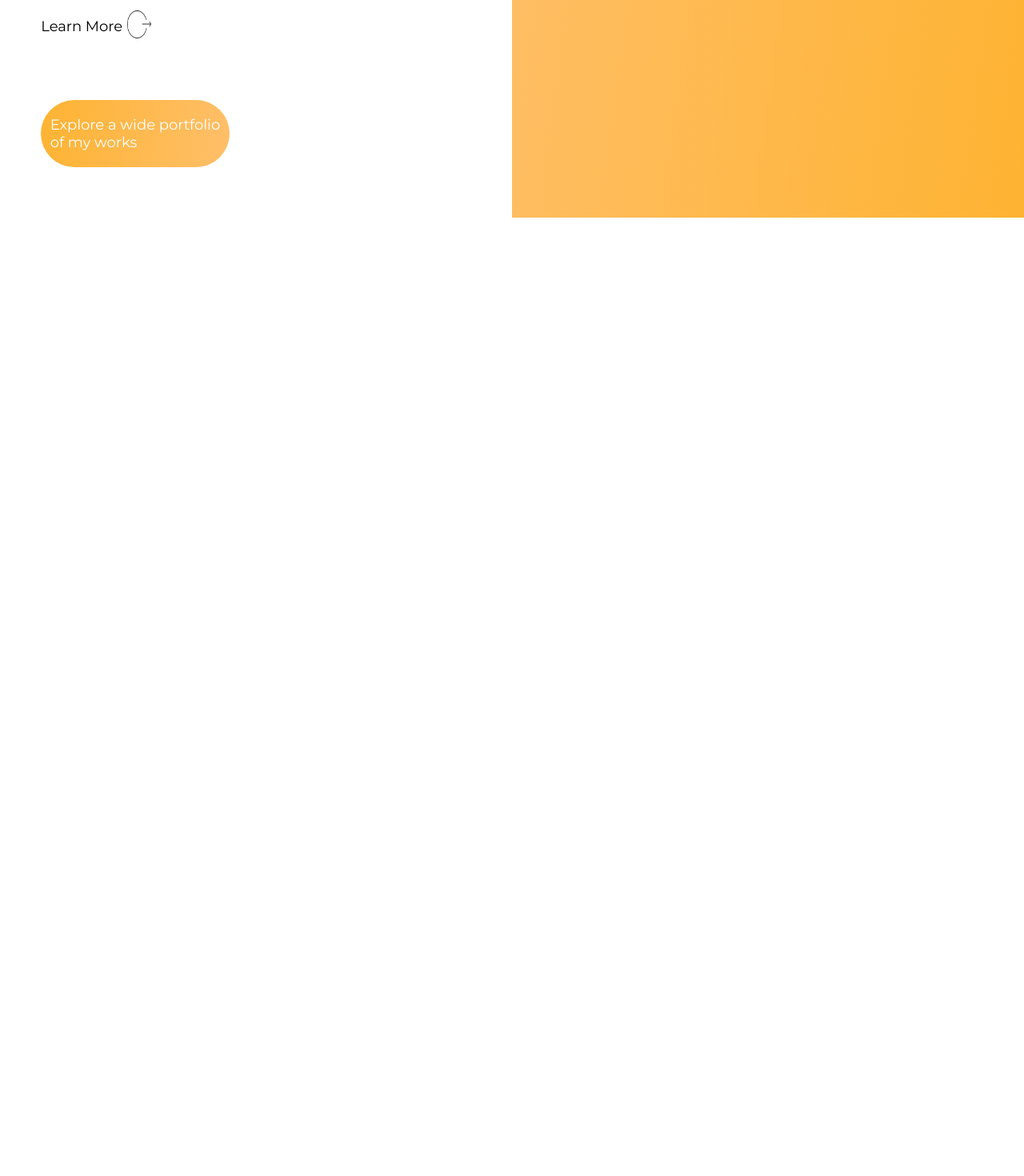
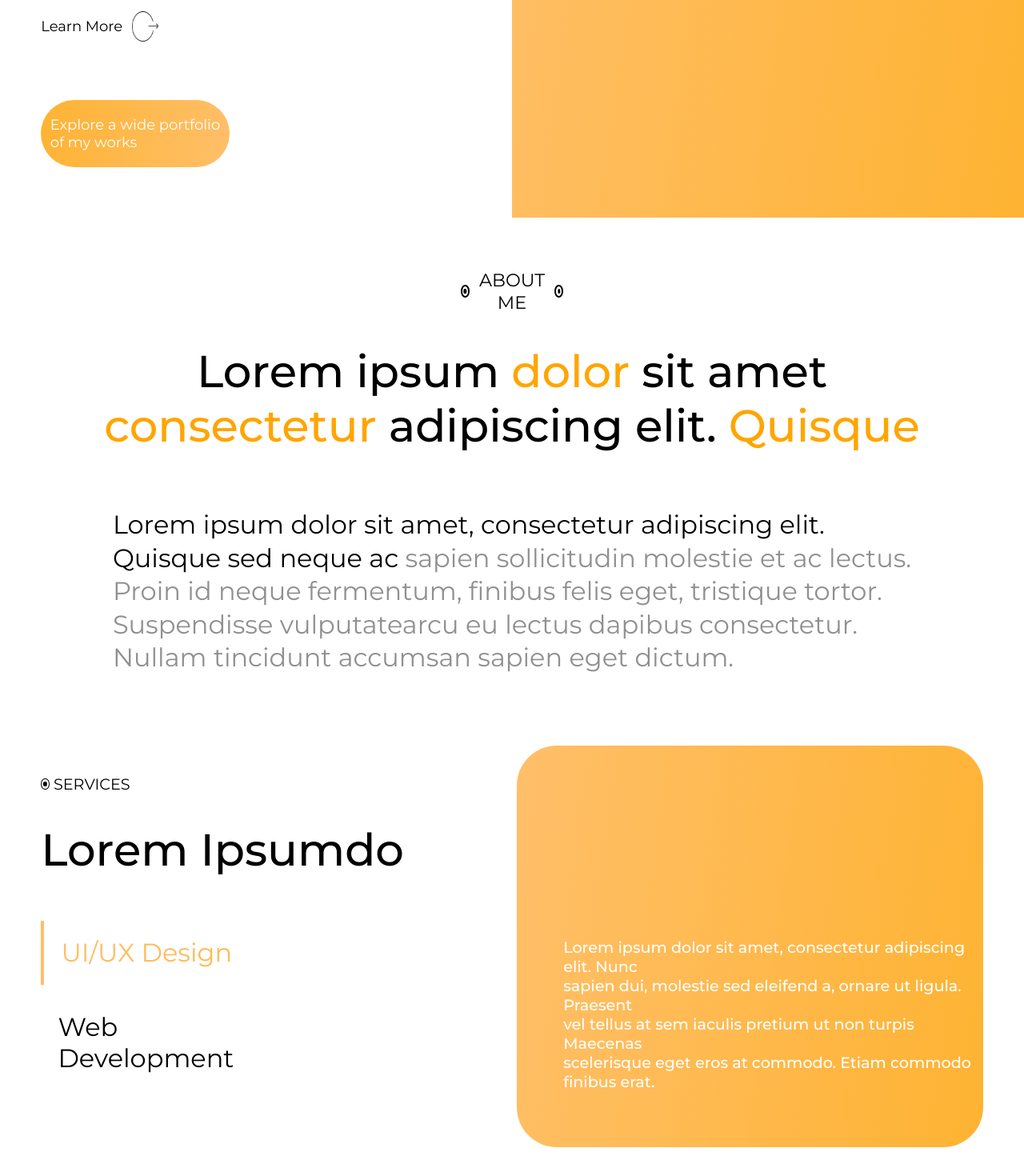
Before and after one commit to Suraj7149/Portfolio-Website, a React (Vite) app: page / in a window 1280 px wide. Shown: the part 528-1998 px from the top of the page at 80% size. Before the commit the page ends 800 px from the top, so only its background shows below. Built offline with nearby package versions, Linux system fonts and the light colour scheme.

Commit message:
updated multiple segments

```diff
--- a/src/App.css
+++ /dev/null
@@ -1,11 +0,0 @@
-:root{
-  --primary-bg-color: white;
-  --secondary-bg-color: #f0f0f0;
-  --terirary-bg-color: black;
-}
-.App{
-  height: 100vh;
-  width: 100vw;
-  display: flex;
-  background-color: var(--primary-bg-color);
-}
--- a/src/App.jsx
+++ /dev/null
@@ -1,12 +0,0 @@
-import React from 'react'
-import './App.css'
-
-const App = () => {
-  return (
-    <div className="App">
-
-    </div>
-  )
-}
-
-export default App
--- /dev/null
+++ b/src/Components/About.css
@@ -0,0 +1,70 @@
+.about_me{
+    height: 70vh;
+    width: 100vw;
+    display: flex;
+    flex-direction: column;
+    justify-self: center;
+    align-items: center;
+}
+
+.about_me h1{
+    text-align: center;
+}
+
+.heading{
+    display: flex;
+    align-items: center;
+    text-align: center;
+    justify-content: center;
+    height: 10%;
+    width: 10%;
+    margin-top: 5%;
+    gap: 5%;
+}
+
+.heading a{
+    text-decoration: none;
+    color: black;
+    font-size: 140%;
+}
+
+
+.about_me h1{
+    font-weight: 500;
+    font-size: 350%;
+}
+
+.about_me h1 span{
+    color: var(--secondary-bg-color);
+}
+
+.about_me h3{
+    font-weight: 400;
+    font-size: 200%;
+    line-height: 130%;
+
+}
+.about_me h3 span{
+    color: #909090;
+}
+
+.circle1{
+    position: relative;
+    height: 21%;
+    width: 7%;
+    border-radius: 50%;
+    border: 2px solid black;
+    position: relative;
+}
+
+.circle1::after {
+  content: "";
+  width: 50%;
+  height: 50%;
+  background: black;
+  border-radius: 50%;
+  position: absolute;
+  top: 50%;
+  left: 49%;
+  transform: translate(-50%, -50%);
+}
--- /dev/null
+++ b/src/Components/About.jsx
@@ -0,0 +1,30 @@
+import React from 'react'
+import './About.css'
+const About = () => {
+  return (
+    <div className='about_me'>
+        <div className="heading">
+            <div className="circle1"></div>
+            <a href="" className="title_tag">ABOUT ME</a>
+            <div className="circle1"></div>
+        </div>
+
+
+        <h1>
+            Lorem ipsum <span>dolor</span>  sit amet <br />
+            <span>consectetur</span> adipiscing elit. <span>Quisque</span>
+        </h1>
+        <h3>
+            Lorem ipsum dolor sit amet, consectetur adipiscing elit. <br />
+            Quisque sed neque ac <span>sapien sollicitudin molestie et ac lectus. <br />
+            Proin id neque fermentum, finibus felis eget, tristique tortor. <br />
+            Suspendisse vulputatearcu eu lectus dapibus consectetur. <br />
+            Nullam tincidunt accumsan sapien eget dictum.</span>
+        </h3>
+
+
+    </div>
+  )
+}
+
+export default About
--- a/src/Components/Hero.css
+++ b/src/Components/Hero.css
@@ -77,7 +77,7 @@
 
 .active .circle{
     position: relative;
-    height: 28%;
+    height: 30%;
     width: 10%;
     border-radius: 50%;
 
@@ -92,7 +92,7 @@
   background: var(--secondary-bg-color);
   border-radius: 50%;
   position: absolute;
-  top: 45%;
+  top: 49%;
   left: 49%;
   transform: translate(-50%, -50%);
 }
@@ -158,9 +158,19 @@
     gap: 5%;
 }
 
-.learn_more img{
-    height: 60%;
-    width: 5%;
+.arrow{
+    height: 100%;
+    width: 10%;
+    display: flex;
+    justify-content: center;
+    align-items: center;
+    margin-left: -5%;
+
+}
+
+.arrow img{
+    height: 65%;
+    width: 55%;
     margin: 0;
     padding: 0;
     margin-top: 1.5%;
--- a/src/Components/Hero.jsx
+++ b/src/Components/Hero.jsx
@@ -35,7 +35,10 @@ const Hero = () => {
 
             <div className='learn_more'>
                 <h3>Learn More</h3>
-                <img src={arrow} alt="" />
+                <div className="arrow">
+                    <img src={arrow} alt="arrow" />
+                </div>
+
             </div>
 
             <div className="Explore_more">
--- /dev/null
+++ b/src/Components/Services.css
@@ -0,0 +1,128 @@
+.service_section{
+    height: 66vh;
+    width: 100vw;
+    display: flex;
+    margin: 100px 0 10px 0;
+}
+
+.title_display{
+    width: 45%;
+    height: 100%;
+    display: flex;
+    flex-direction: column;
+    justify-content: space-evenly;
+    margin-left: 4%;
+}
+
+.service_tag{
+    display: flex;
+    align-items: center;
+    gap: 1%;
+    width: 100%;
+    height: auto;
+}
+
+.service_tag h3{
+    font-size: 120%;
+    font-weight: 400;
+}
+
+
+.service_title{
+    width: 100%;
+    display: flex;
+    justify-content:start;
+
+}
+
+.service_title h1{
+    font-weight: 500;
+    font-size: 350%;
+    margin-top: 0%;
+}
+
+.services_heading{
+    width: 100%;
+}
+
+.services_heading ul{
+    list-style: none;
+    display: flex;
+    flex-direction: column;
+    gap: 32px;
+    margin: 0;
+    padding: 0 0 100px 0;
+
+}
+
+.services_heading ul li{
+    display: flex;
+    align-items: center;
+    font-weight: 400;
+    font-size: 32px;
+    padding:  0 0% 0 4%;
+    cursor: pointer;
+    height: 80px;
+
+}
+
+.active_service{
+    background: var(--overlay-linear-gradient);
+    -webkit-background-clip: text;
+    -webkit-text-fill-color: transparent;
+    border-left: 4px solid transparent; /* keep width */
+    border-image: var(--overlay-linear-gradient);
+    border-image-slice: 1;
+}
+
+
+
+.content_display{
+    width: 55%;
+    height: 100%;
+    display: flex;
+    margin-right: 4%;
+}
+
+
+.content_box{
+    display: flex;
+    position: relative;
+    flex-direction: column;
+    background: var(--overlay-linear-gradient);
+    height: 95%;
+    width: 90%;
+    margin: 0 0 0 10%;
+    border-radius: 50px;
+
+}
+
+.content_box h3{
+    position: absolute;
+    bottom: 10%;
+    left: 10%;
+    font-weight: 500;
+    font-size: 120%;
+    color: var(--primary-bg-color);
+}
+
+.circle2{
+    position: relative;
+    height: 20%;
+    width: 1.6%;
+    border-radius: 50%;
+    border: 1px solid black;
+    position: relative;
+}
+
+.circle2::after {
+  content: "";
+  width: 50%;
+  height: 50%;
+  background: black;
+  border-radius: 50%;
+  position: absolute;
+  top: 50%;
+  left: 49%;
+  transform: translate(-50%, -50%);
+}
--- /dev/null
+++ b/src/Components/Services.jsx
@@ -0,0 +1,37 @@
+import React from 'react'
+import "./Services.css"
+
+const Services = () => {
+  return (
+    <div className='service_section'>
+        <div className="title_display">
+            <div className='service_tag'>
+                <div className="circle2"></div>
+                <h3>SERVICES</h3>
+            </div>
+            <div className="service_title">
+                <h1>Lorem Ipsumdo</h1>
+            </div>
+            <div className="services_heading">
+                <ul>
+                    <li className='active_service'>UI/UX Design</li>
+                    <li>Web <br /> Development</li>
+                </ul>
+            </div>
+
+
+        </div>
+        <div className="content_display">
+            <div className="content_box">
+                <h3>Lorem ipsum dolor sit amet, consectetur adipiscing elit. Nunc <br />
+                    sapien dui, molestie sed eleifend a, ornare ut ligula. Praesent <br />
+                    vel tellus at sem iaculis pretium ut non turpis Maecenas <br />
+                    scelerisque eget eros at commodo. Etiam commodo finibus erat.</h3>
+            </div>
+        </div>
+
+    </div>
+  )
+}
+
+export default Services
--- a/src/main.jsx
+++ b/src/main.jsx
@@ -1,11 +1,14 @@
 import { StrictMode } from 'react'
 import { createRoot } from 'react-dom/client'
 import './index.css'
-import App from './App.jsx'
 import Hero from './Components/Hero.jsx'
+import About from './Components/About.jsx'
+import Services from './Components/Services.jsx'
 
 createRoot(document.getElementById('root')).render(
   <StrictMode>
     <Hero />
+    <About />
+    <Services />
   </StrictMode>,
 )
```
